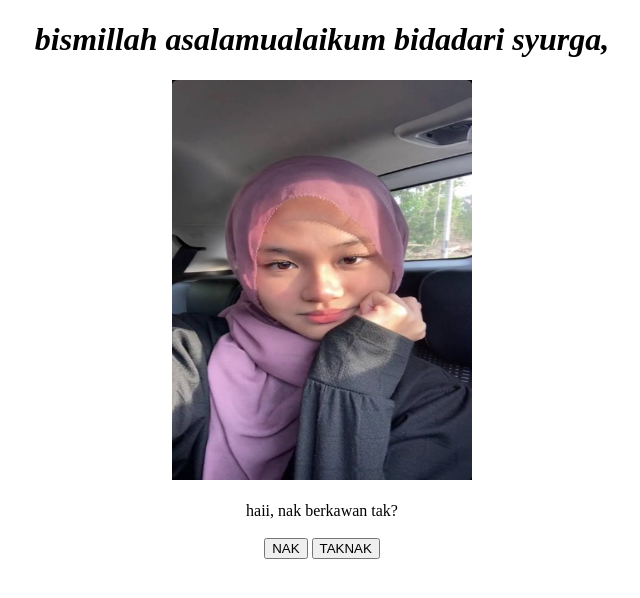
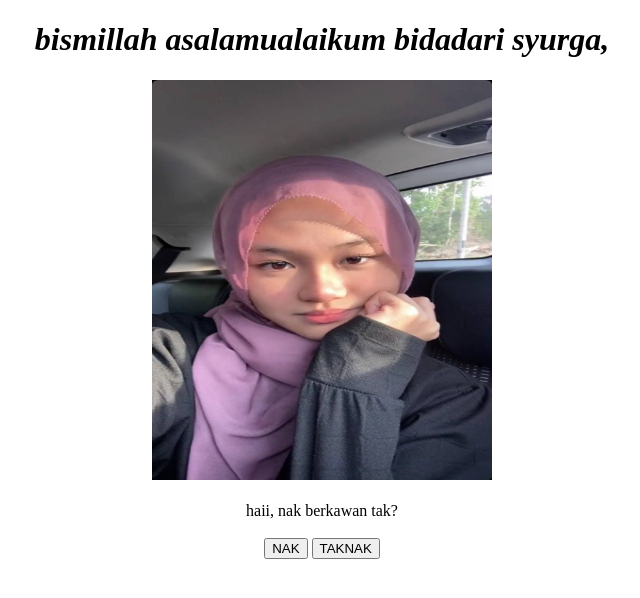
Before and after one commit to hakim953/secret, a plain HTML site: page index.html in a window 1280 px wide. Shown: the whole page, without its empty margins (318-958 px from the left). Drawn offline with Linux system fonts and the light colour scheme.

Commit message:
Update index.html

```diff
--- a/index.html
+++ b/index.html
@@ -15,7 +15,7 @@
 
     <h1><em>bismillah asalamualaikum bidadari syurga,</em></h1>
     <img src="https://github.com/hakim953/secret/blob/main/mimiiii.jpg"
-     width="300"
+     width="340"
      height="400" />
 
     <br><br>
```
